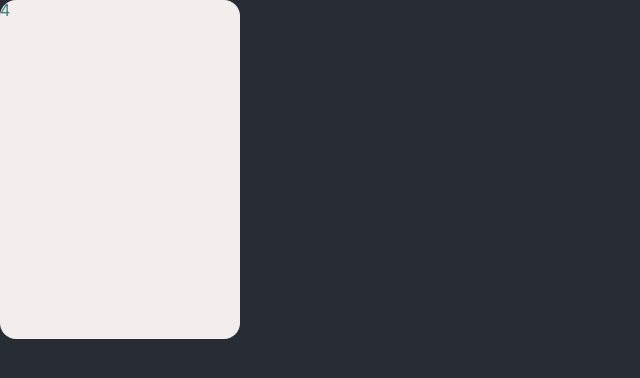
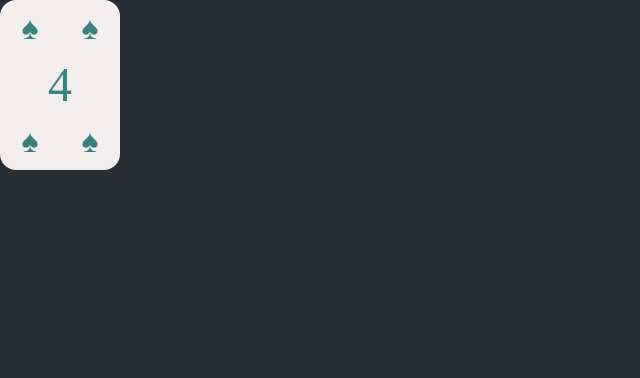
Before and after one commit to callumfairbairn/blob, a React (Create React App) app: page / in a window 1280 px wide. Shown: the top 378 px of the page, without its empty margins (0-640 px from the left). Built offline with nearby package versions, Linux system fonts and the light colour scheme.

Commit message:
Display suit on card and do some css to make card look nicer

```diff
--- a/src/Card/Card.scss
+++ b/src/Card/Card.scss
@@ -1,9 +1,34 @@
 @use 'sass:math';
+$base-size: 15vmin;
+$font-size: 4vmin;
 
 .card {
   background-color: #F4EDED;
-  width: 30vmin;
-  height: math.sqrt(2) * 30vmin;
+  width: $base-size;
+  height: math.sqrt(2) * $base-size;
   border-radius: 1rem;
   color: #36827F;
+  display: flex;
+  justify-content: center;
+  align-items: center;
+  flex-wrap: wrap;
+  font-family: Cochin;
+
+  .suit {
+    display: flex;
+    justify-content: center;
+    align-items: center;
+    font-size: $font-size;
+    width: $base-size / 2;
+    height: math.sqrt(2) / 3 * $base-size;
+  }
+
+  .number {
+    display: flex;
+    justify-content: center;
+    align-items: center;
+    font-size: $font-size * 1.5;
+    width: $base-size;
+    height: math.sqrt(2) / 3 * $base-size;
+  }
 }
--- a/src/Card/Card.tsx
+++ b/src/Card/Card.tsx
@@ -8,7 +8,21 @@ type CardProps = {
 export const Card = ({ value }: CardProps) => {
     return (
         <div className="card" >
-            {value}
+            <div className="suit">
+                ♠
+            </div>
+            <div className="suit">
+                ♠
+            </div>
+            <div className="number">
+                {value}
+            </div>
+            <div className="suit">
+                ♠
+            </div>
+            <div className="suit">
+                ♠
+            </div>
         </div>
     )
 }
```
